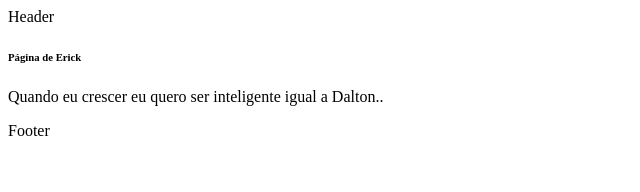
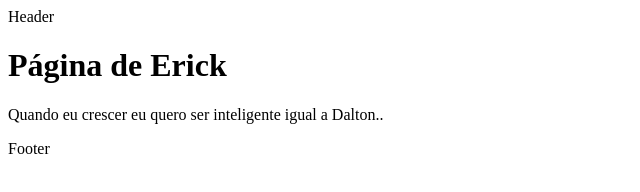
Before and after one commit to erickems/psoft-pages, a plain HTML site: page homepage/index.html in a window 1280 px wide. Shown: the whole page, without its empty margins (0-640 px from the left). Drawn offline with Linux system fonts and the light colour scheme.

Commit message:
"update"

```diff
--- a/homepage/index.html
+++ b/homepage/index.html
@@ -8,7 +8,7 @@
 <body>
     <header>Header</header>
     <main>
-        <h6>Página de Erick</h6>
+        <h1>Página de Erick</h1>
         <p>Quando eu crescer eu quero ser inteligente igual a Dalton..</p>
     </main>
     <footer>Footer</footer>
```
